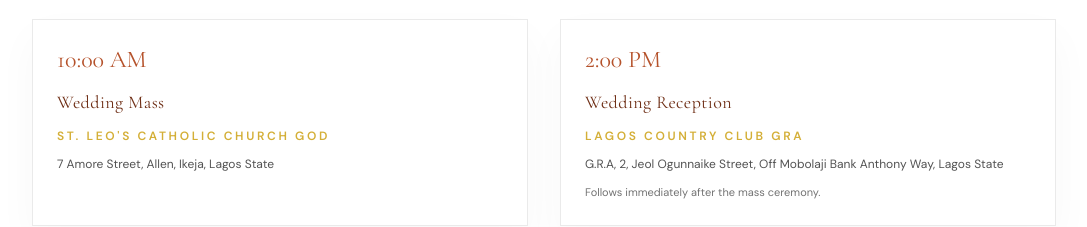
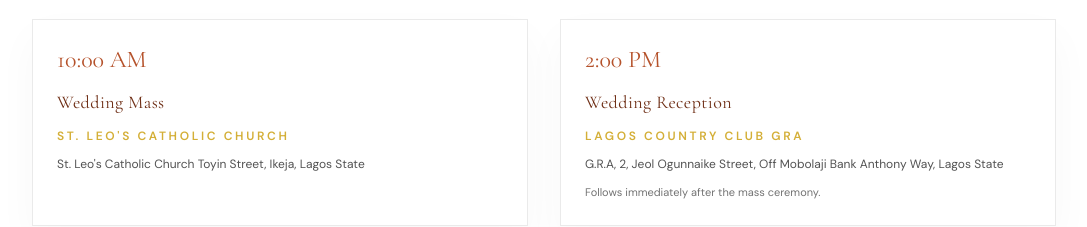
Before and after one commit to SamIron0/uju-wedding, a Next.js app: page / in a window 1280 px wide. Shown: the part 2260-2487 px from the top of the page, without its empty margins (96-1183 px from the left). Built offline with nearby package versions, Linux system fonts and the light colour scheme.

Commit message:
Remove couple-29 image from homepage gallery, update wedding location details for St. Leo's Catholic Church, and change Google Maps iframe source for better accessibility. Additionally, update couple-28 image.

```diff
--- a/app/page.tsx
+++ b/app/page.tsx
@@ -382,7 +382,6 @@
             { src: "/images/couple-18.jpg", alt: "Uju and Chinedu" },
             { src: "/images/couple-33.jpg", alt: "Uju and Chinedu" },
             { src: "/images/couple-12.jpg", alt: "Uju and Chinedu" },
-            { src: "/images/couple-29.jpg", alt: "Uju and Chinedu" },
             { src: "/images/couple-6.jpg", alt: "Uju and Chinedu" },
             { src: "/images/couple-23.jpg", alt: "Uju and Chinedu" },
             { src: "/images/couple-38.jpg", alt: "Uju and Chinedu" },
@@ -434,10 +433,10 @@
                 Wedding Mass
               </h3>
               <p className="text-xs font-semibold uppercase tracking-[0.22em] text-royal">
-                St. Leo&apos;s Catholic Church God
+                St. Leo&apos;s Catholic Church
               </p>
               <p className="text-xs text-neutral-600">
-                7 Amore Street, Allen, Ikeja, Lagos State
+                St. Leo&apos;s Catholic Church Toyin Street, Ikeja, Lagos State
               </p>
             </article>
 
@@ -486,7 +485,7 @@
 
               <iframe title="Wedding Venues in Ikeja"
                 className="h-full w-full border-0"
-                src="https://www.google.com/maps/d/u/0/embed?mid=11mni5qODnzvOKNz6lO7p1oApGd6LTks&ehbc=2E312F">
+                src="https://www.google.com/maps/d/u/0/viewer?mid=1am7T6h8_nHCV2Awm7B2mDdeb_AejTD4">
               </iframe>
             </div>
           </div>
```
Also changed, not shown: public/images/couple-28.jpg, public/images/couple-39.jpg (deleted).
